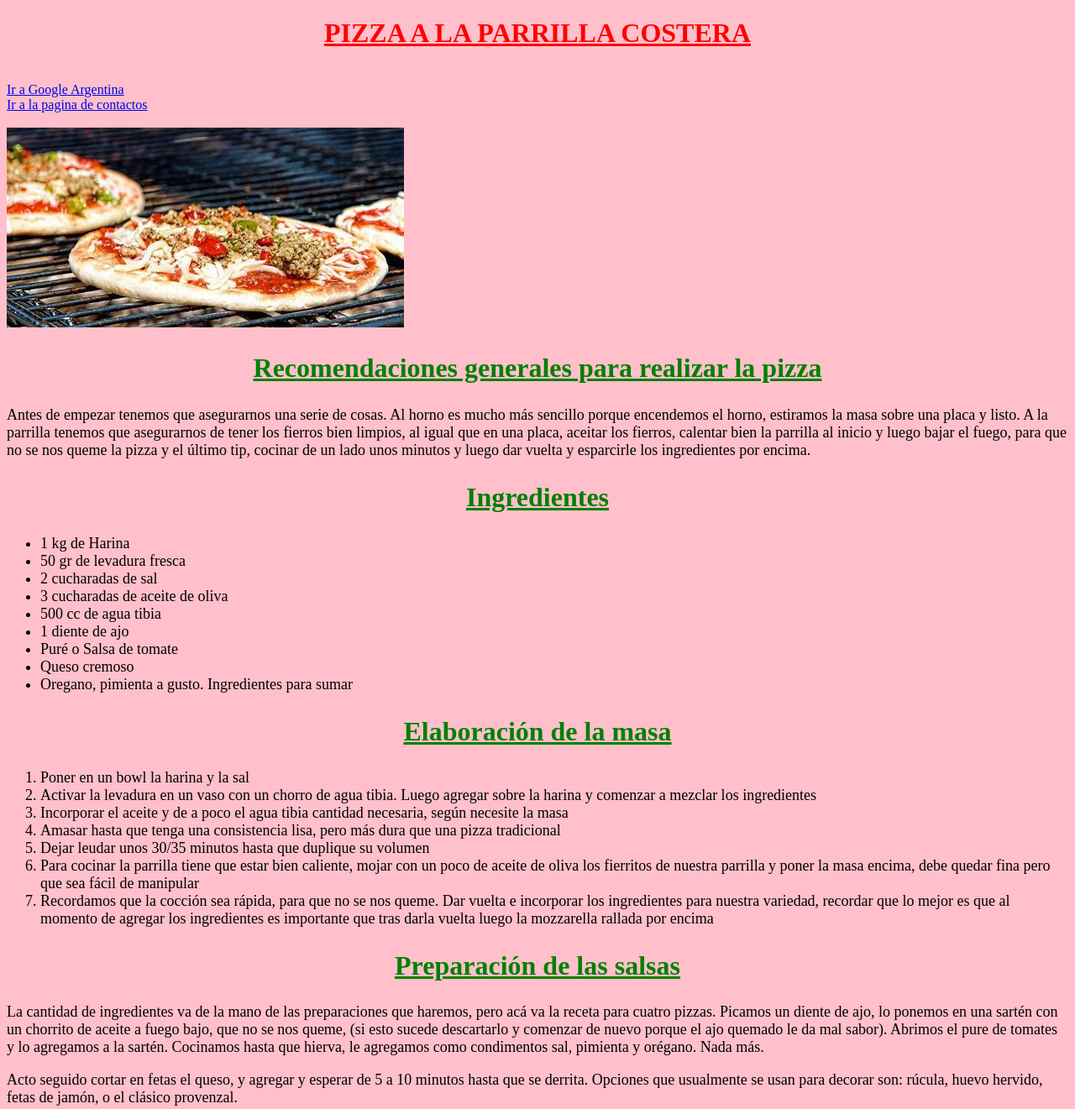
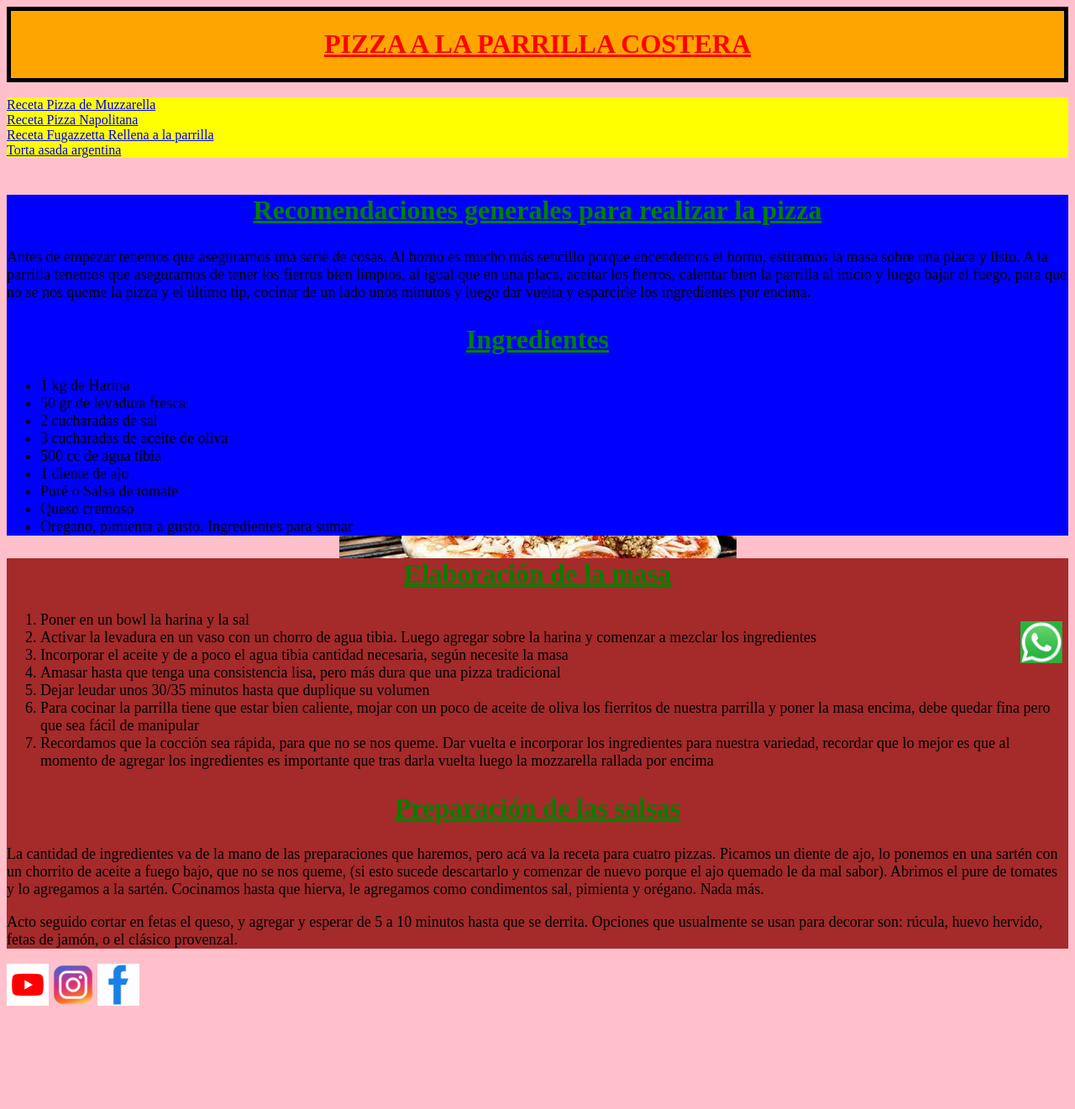
Before and after one commit to magali995/Santa-Front, a plain HTML site: page index.html in a window 1280 px wide. Shown: the whole page at 84% size. After the commit the page ends 1210 px from the top, so only its background shows below. Drawn offline with Linux system fonts and the light colour scheme.

Commit message:
Add files via upload

```diff
--- a/css/estilos.css
+++ b/css/estilos.css
@@ -1,4 +1,9 @@
-body {background-color: pink;}
+body {background-color: pink;
+background-image: url(../imagenes/comidas/pizza.jpg);
+background-repeat: no-repeat;
+background-attachment: fixed;
+background-position: center;
+}
 
 .rojoletra{color: red; font-size: xx-large; text-decoration: underline; text-align: center;}
 
@@ -7,3 +12,26 @@ body {background-color: pink;}
 .textonegro{font-size: large;}
 
 .fotodepizza{width: auto; width: auto;}
+
+header{background-color: orange;}
+nav{background-color: yellow;}
+section{background-color: blue;}
+aside{background-color: brown;}
+footer{background-color: pink;}
+
+.iconowsp{width: 50px;
+position: fixed;
+bottom: 10px;
+right: 15px;}
+
+.iconoyoutube{width: 50px;
+left: 30 px;}
+
+.iconoinstagram{width: 50px;
+left: 50 px;}
+
+.iconofacebook{width: 50px;
+left: 70 px;}
+
+
+header{border: 5px black solid;}
--- a/index.html
+++ b/index.html
@@ -6,17 +6,22 @@
     <link rel="stylesheet" href="./css/estilos.css">
   </head>
   <body>
+<header>
   <h1 class="rojoletra">PIZZA A LA PARRILLA COSTERA</h1>
+</header>
 <br>
-<a href="https://www.google.com.ar/" target="_blank">Ir a Google Argentina</a>
+<nav>
+  <a href="https://pizzas-argentinas.com/pizza-de-muzzarella/" target="_blank">Receta Pizza de Muzzarella</a>
   <br>
-<a href="contactos.html" target="_blank">Ir a la pagina de contactos</a>
+  <a href="https://www.clarin.com/recetas/platos-principales/pizza-napolitana_7_obCkV1o-j.html" target="_blank">Receta Pizza Napolitana</a>
   <br>
-
+<a href="https://www.paulinacocina.net/pizza-fugazzeta-rellena-receta-epica/24482" target="_blank">Receta Fugazzetta Rellena a la parrilla</a>
   <br>
-<img class="fotodepizza" src="./imagenes/comidas/pizza.jpg" alt="Foto de pizza">
+  <a href="https://www.regionlitoral.net/2020/09/receta-torta-asada.html" target="_blank">Torta asada argentina</a>
   <br>
-
+</nav>
+<br>
+<section>
   <h2 class="greenletra">Recomendaciones generales para realizar la pizza</h2>
   <p class="textonegro">Antes de empezar tenemos que asegurarnos una serie de cosas. Al horno es mucho más sencillo porque encendemos el horno, estiramos la masa sobre una placa y listo. A la parrilla tenemos que asegurarnos de tener los fierros bien limpios, al igual que en una placa, aceitar los fierros, calentar bien la parrilla al inicio y luego bajar el fuego, para que no se nos queme la pizza y el último tip, cocinar de un lado unos minutos y luego dar vuelta y esparcirle los ingredientes por encima.</p>
 
@@ -33,7 +38,9 @@
     <li>Queso cremoso</li>
     <li>Oregano, pimienta a gusto. Ingredientes para sumar</li>
   </ul>
+</section>
 
+<aside >
   <h2 class="greenletra">Elaboración de la masa</h2>
 
   <ol class="textonegro">
@@ -50,7 +57,13 @@
   <p class="textonegro">La cantidad de ingredientes va de la mano de las preparaciones que haremos, pero acá va la receta para cuatro pizzas. Picamos un diente de ajo, lo ponemos en una sartén con un chorrito de aceite a fuego bajo, que no se nos queme, (si esto sucede descartarlo y comenzar de nuevo porque el ajo quemado le da mal sabor). Abrimos el pure de tomates y lo agregamos a la sartén. Cocinamos hasta que hierva, le agregamos como condimentos sal, pimienta y orégano. Nada más.</p>
 
   <p class="textonegro">Acto seguido cortar en fetas el queso, y agregar y esperar de 5 a 10 minutos hasta que se derrita. Opciones que usualmente se usan para decorar son: rúcula, huevo hervido, fetas de jamón, o el clásico provenzal.</p>
+</aside>
+<footer>
+  <a href="https://www.youtube.com/"><img class="iconoyoutube" src="./imagenes/iconos/youtube.jpg" alt="iconoyoutube"></a>
+<a href="https://www.instagram.com/"><img class="iconoinstagram" src="./imagenes/iconos/instagram.jpg" alt="iconoinstagram"></a>
+<a href="https://es-la.facebook.com/"><img class="iconofacebook" src="./imagenes/iconos/facebook.jpg" alt="iconofacebook"></a>
+</footer>
 
-
+<a href="https://api.whatsapp.com/send?phone=543425964923"><img class="iconowsp" src="./imagenes/iconos/whatssapp.jpg" alt="iconowsp"></a>
 </body>
 </html>
```
Also changed, not shown: imagenes/iconos/facebook.jpg (added), imagenes/iconos/instagram.jpg (added), imagenes/iconos/whatssapp.jpg (added), imagenes/iconos/youtube.jpg (added). Lines whose indentation alone changed are shown as unchanged.
